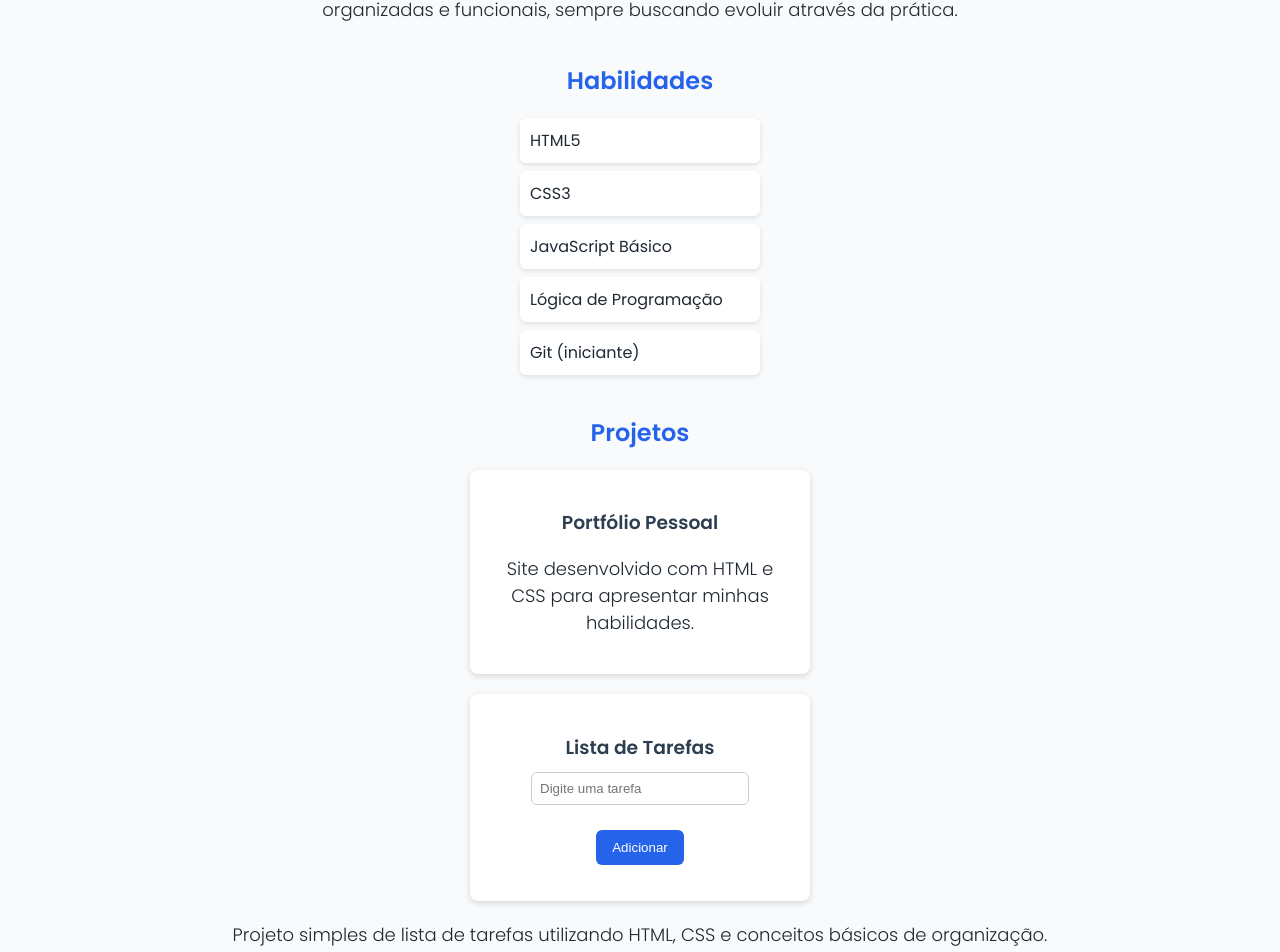
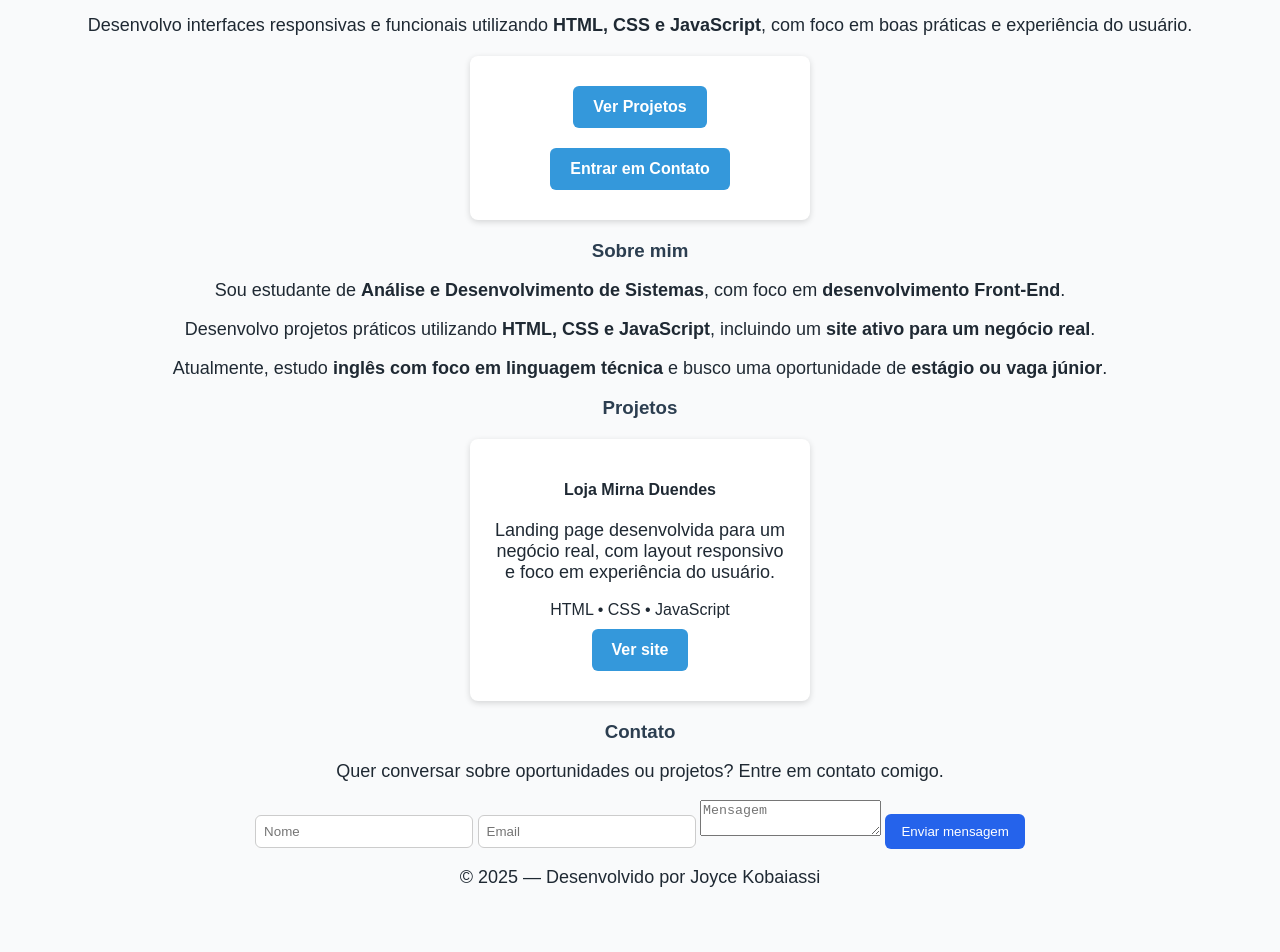
Before and after one commit to joycekobaiassi/meu-portfolio, a plain HTML site: page index.html in a window 1280 px wide. Shown: the part 193-1145 px from the top of the page. Drawn offline with Linux system fonts and the light colour scheme.

Commit message:
Update index.html

```diff
--- a/index.html
+++ b/index.html
@@ -1,74 +1,83 @@
 <!DOCTYPE html>
-<html lang="pt-br">
+<html lang="pt-BR">
 <head>
-    <meta charset="UTF-8">
-    <title>Meu Portfólio</title>
-<link href="https://fonts.googleapis.com/css2?family=Poppins:wght@300;400;600&display=swap" rel="stylesheet">
+  <meta charset="UTF-8" />
+  <meta name="description" content="Portfólio de Joyce Kobaiassi, Front-End Developer em formação. Projetos em HTML, CSS e JavaScript.">
+  <title>Joyce Kobaiassi | Front-End em Formação</title>
+  <link rel="stylesheet" href="style.css" />
+<link rel="preconnect" href="https://fonts.googleapis.com">
+<link rel="preconnect" href="https://fonts.gstatic.com" crossorigin>
+<link href="https://fonts.googleapis.com/css2?family=Inter:wght@400;500;600;700&display=swap" rel="stylesheet">
 
-    <!-- ligação com o CSS -->
-    <link rel="stylesheet" href="style.css">
 </head>
-
 <body>
 
-   <h1>Joyce Kobaiassi</h1>
-<p>
-Em formação em desenvolvimento Front-end, com foco em HTML, CSS e JavaScript.
-Tenho interesse em criar interfaces simples, organizadas e funcionais, sempre buscando evoluir através da prática.
-</p>
+  <!-- HERO -->
+  <header class="hero">
+    <h1>Joyce Kobaiassi</h1>
+    <h2>Front-End Developer em formação</h2>
+    <p>
+      Desenvolvo interfaces responsivas e funcionais utilizando
+      <strong>HTML, CSS e JavaScript</strong>, com foco em boas práticas e experiência do usuário.
+    </p>
 
-</section><h2>Habilidades</h2>
-    <ul>
-        <li>HTML5</li>
-        <li>CSS3</li>
-        <li>JavaScript Básico</li>
-        <li>Lógica de Programação</li>
-        <li>Git (iniciante)</li>
-    </ul>
-<h2>Projetos</h2>
+    <div class="hero-buttons">
+      <a href="#projetos" class="btn">Ver Projetos</a>
+      <a href="#contato" class="btn btn-outline">Entrar em Contato</a>
+    </div>
+  </header>
 
-<div>
-    <h3>Portfólio Pessoal</h3>
-    <p>Site desenvolvido com HTML e CSS para apresentar minhas habilidades.</p>
-</div>
+  <!-- SOBRE -->
+  <section class="section">
+    <h3>Sobre mim</h3>
+    <p>
+      Sou estudante de <strong>Análise e Desenvolvimento de Sistemas</strong>, com foco em
+      <strong>desenvolvimento Front-End</strong>.
+    </p>
+    <p>
+      Desenvolvo projetos práticos utilizando <strong>HTML, CSS e JavaScript</strong>,
+      incluindo um <strong>site ativo para um negócio real</strong>.
+    </p>
+    <p>
+      Atualmente, estudo <strong>inglês com foco em linguagem técnica</strong> e busco
+      uma oportunidade de <strong>estágio ou vaga júnior</strong>.
+    </p>
+  </section>
 
-<div>
-    <h3>Lista de Tarefas</h3>
+  <!-- PROJETOS -->
+  <section class="section" id="projetos">
+    <h3>Projetos</h3>
 
-    <input type="text" id="tarefa" placeholder="Digite uma tarefa">
-    <br><br>
-    <button onclick="adicionarTarefa()">Adicionar</button>
+    <div class="card">
+      <h4>Loja Mirna Duendes</h4>
+      <p>
+        Landing page desenvolvida para um negócio real, com layout responsivo
+        e foco em experiência do usuário.
+      </p>
+      <span>HTML • CSS • JavaScript</span>
+      <br />
+      <a href="#" target="_blank">Ver site</a>
+    </div>
+  </section>
 
-    <ul id="lista"></ul>
-</div>
+  <!-- CONTATO -->
+  <section class="section" id="contato">
+    <h3>Contato</h3>
+    <p>Quer conversar sobre oportunidades ou projetos? Entre em contato comigo.</p>
 
-<script src="script.js"></script>
+   <form action="https://formspree.io/f/xdaozdyy" method="POST">
+  <input type="text" name="name" placeholder="Nome" required>
+  <input type="email" name="email" placeholder="Email" required>
+  <textarea name="message" placeholder="Mensagem" required></textarea>
 
-    <p>Projeto simples de lista de tarefas utilizando HTML, CSS e conceitos básicos de organização.</p>
-</div>
+  <button type="submit">Enviar mensagem</button>
+</form>
 
-    <h3>Portfólio Pessoal</h3>
-    <p>Site desenvolvido com HTML e CSS para apresentar minhas habilidades.</p>
-</div>
+  </section>
 
-<div class="card">
-  <h3>Lista de Tarefas</h3>
-
-  <input type="text" id="taskInput" placeholder="Digite uma tarefa">
-  <button onclick="addTask()">Adicionar</button>
-
-  <ul id="taskList"></ul>
-
-  <p>
-    Projeto simples de lista de tarefas utilizando HTML, CSS e conceitos básicos de organização.
-  </p>
-</div>
-
-
+  <footer>
+    <p>© 2025 — Desenvolvido por Joyce Kobaiassi</p>
+  </footer>
 
 </body>
-<h2>Contato</h2>
-
-<a href="https://www.linkedin.com" target="_blank">LinkedIn</a>
-<br><br>
-<a href="https://github.com" target="_blank">GitHub</a>
+</html>
```
